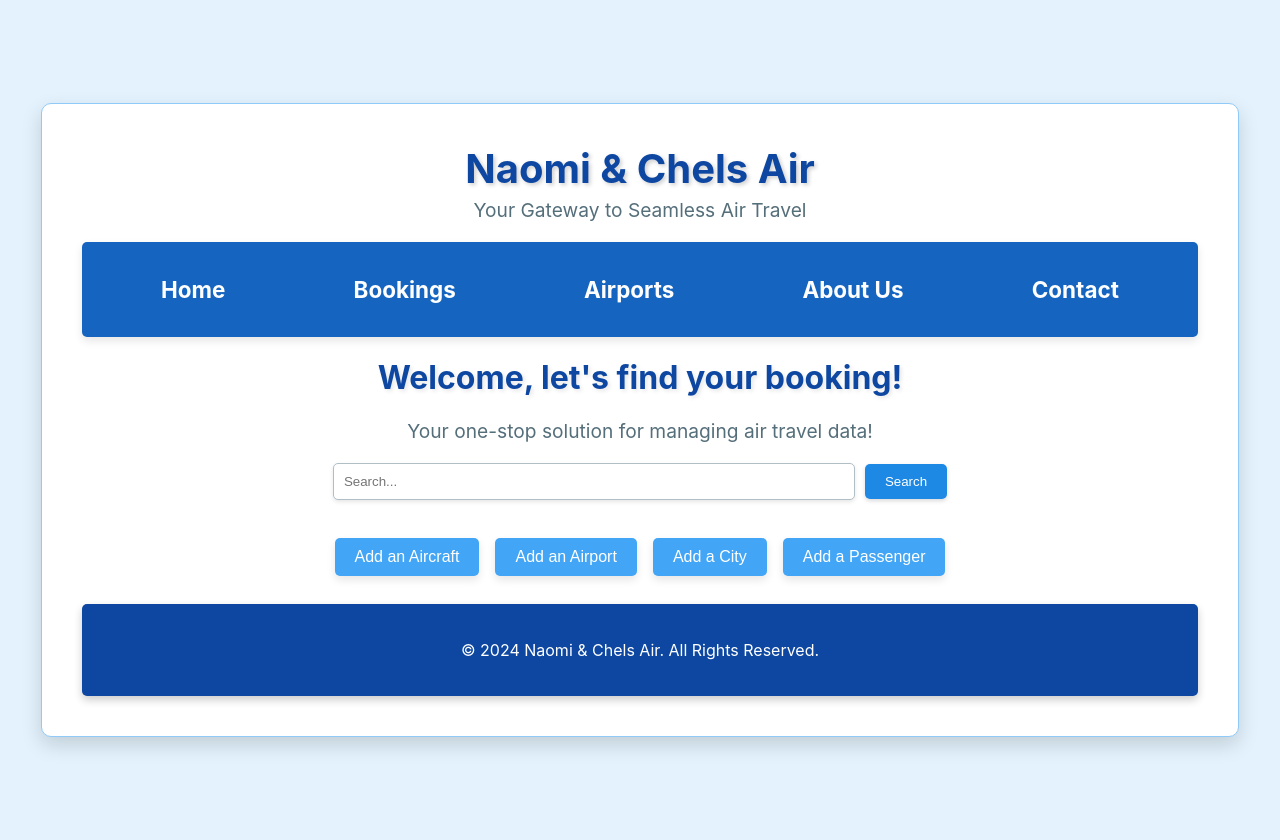
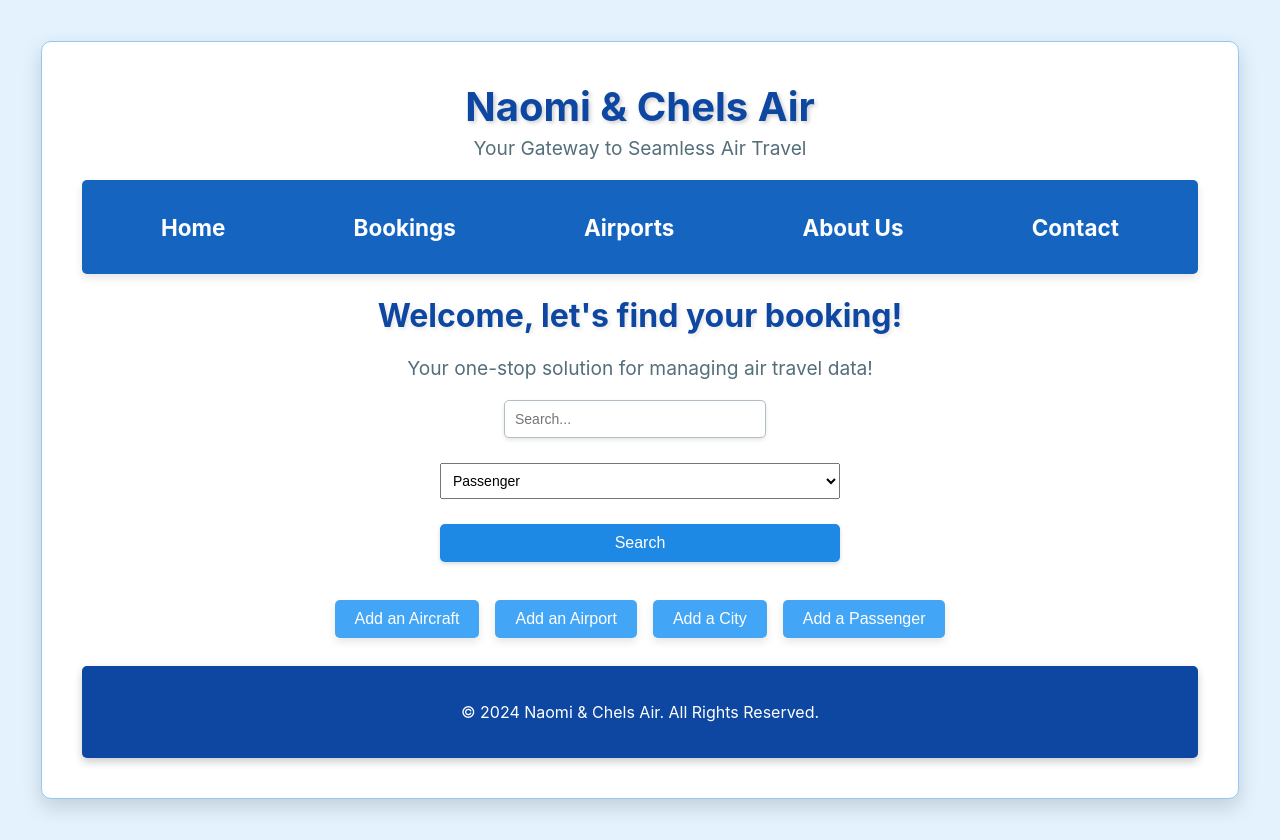
Before and after one commit to Cap2711/ReactFinal, a React (Create React App) app in the folder FInalSprint/my-app/: page / in a window 1280 px wide. Built offline with nearby package versions, Linux system fonts and the light colour scheme.

Commit message:
search bar select
select button created and  styled

```diff
--- a/FInalSprint/my-app/src/App.js
+++ b/FInalSprint/my-app/src/App.js
@@ -1,7 +1,6 @@
 import React, { useState } from 'react';
 import BASE_URL from './utils/config';
 import './index.css';
-///yuyuyu i am here!
 
 function App() {
   const [query, setQuery] = useState('');
@@ -9,6 +8,7 @@ function App() {
   const [error, setError] = useState('');
   const [showModal, setShowModal] = useState(null);
   const [formData, setFormData] = useState({});
+  const [searchType, setSearchType] = useState('passenger'); // Default search type
 
   const handleSearch = async () => {
     if (!query.trim()) {
@@ -21,8 +21,8 @@ function App() {
       setError('');
       setResults([]);
 
-      // Adjusted search URL to match your backend API
-      const response = await fetch(`${BASE_URL}/passengers/search?name=${query}`);
+      // Adjusted search URL to match the selected search type
+      const response = await fetch(`${BASE_URL}/${searchType}/search?q=${query}`);
       const data = await response.json();
 
       if (data.length > 0) {
@@ -179,13 +179,28 @@ function App() {
 
         <div className="search-section">
           <div className="search-bar">
+            <div className="input-container">
               <input
                 type="text"
                 placeholder="Search..."
                 value={query}
                 onChange={(e) => setQuery(e.target.value)}
+                className="search-input"
               />
-            <button onClick={handleSearch}>Search</button>
+            </div>
+
+            <div className="dropdown-container">
+              <select value={searchType} onChange={(e) => setSearchType(e.target.value)} className="search-dropdown">
+                <option value="passenger">Passenger</option>
+                <option value="aircraft">Aircraft</option>
+                <option value="airport">Airport</option>
+                <option value="city">City</option>
+              </select>
+            </div>
+
+            <div className="button-container">
+              <button onClick={handleSearch} className="search-button">Search</button>
+            </div>
           </div>
 
           {error && <p className="error-message">{error}</p>}
@@ -195,7 +210,7 @@ function App() {
               <ul>
                 {results.map((item, index) => (
                   <li key={index}>
-                    <strong>{item.firstName} {item.lastName}</strong> – {JSON.stringify(item)}
+                    <strong>{item.firstName || item.name}</strong> – {JSON.stringify(item)}
                   </li>
                 ))}
               </ul>
--- a/FInalSprint/my-app/src/index.css
+++ b/FInalSprint/my-app/src/index.css
@@ -207,3 +207,57 @@ body {
   box-shadow: 0px 4px 8px rgba(0, 0, 0, 0.2);
   margin-top: 20px;
 }
+
+/* Styling for search bar */
+.search-bar {
+  display: flex;
+  flex-direction: column;
+  gap: 15px;
+  align-items: flex-start;
+  max-width: 400px;
+  margin: 0 auto;
+}
+
+.input-container, .dropdown-container, .button-container {
+  width: 100%;
+}
+
+/* Styling for search input */
+.search-input {
+  width: 100%;
+  padding: 8px;
+  font-size: 14px;
+  margin-bottom: 10px;
+}
+
+/* Styling for dropdown */
+.search-dropdown {
+  width: 100%;
+  padding: 8px;
+  font-size: 14px;
+  margin-bottom: 10px;
+}
+
+/* Styling for search button */
+.search-button {
+  width: 100%;
+  padding: 10px;
+  font-size: 16px;
+  cursor: pointer;
+}
+
+/* Styling for search results */
+.search-results {
+  margin-top: 20px;
+}
+
+.search-results ul {
+  list-style: none;
+  padding: 0;
+}
+
+.search-results li {
+  padding: 10px;
+  border: 1px solid #ddd;
+  margin-bottom: 5px;
+}
```
Lines whose indentation alone changed are shown as unchanged.
